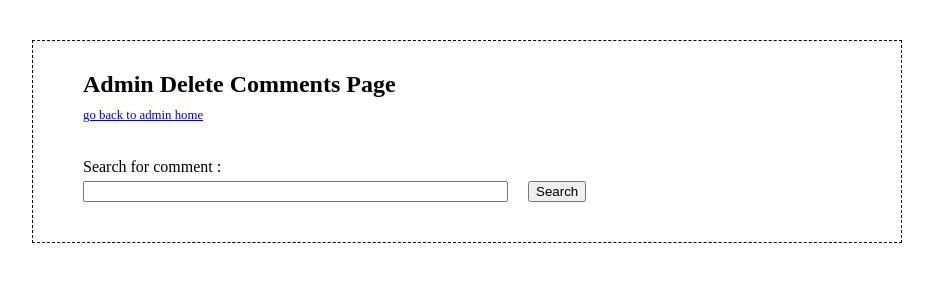
After one commit to maduraacharya/sConnect, a PHP site: page /sConnect/admin_delete_comment.php in a window 1280 px wide. The commit adds this page. Shown: the top 300 px of the page, without its empty margins (173-1106 px from the left). Run offline with PHP 8.4, Linux system fonts and the light colour scheme; the visitor is signed in with stand-in values (Sample User, id 1).

Commit message:
Admin with all delete functionalities

```diff
--- a/sConnect/admin.css
+++ b/sConnect/admin.css
@@ -41,3 +41,17 @@ h2 {
 	background: white;
 
 }
+
+.error {
+	font-size: 0.8em;
+	color: red;
+}
+
+.form-textbox {
+	margin-top: 5px;
+}
+
+.success {
+	font-size: 0.8em;
+	color: green;
+}
--- /dev/null
+++ b/sConnect/admin_delete_comment.php
@@ -0,0 +1,144 @@
+<?php
+
+    // Start the session
+    session_start();
+
+	// Redirect if not logged in
+	if( !isset( $_SESSION['admin'] )){
+		header('Location: login_admin.php');
+	}
+
+?>
+
+<!DOCTYPE html>
+<html>
+<head>
+<title>sConnect Admin Delete Comments</title>
+<link href="admin.css" rel="stylesheet">
+</head>
+<body>
+
+<div class="container">
+
+<h2>Admin Delete Comments Page</h2>
+
+<div class="header-sub">
+<a href="admin_homepage.php">go back to admin home</a><br><br>
+</div>
+
+<div class="content">
+
+<form method="post" action="<?php echo $_SERVER['PHP_SELF']; ?>" >
+
+Search for comment : &nbsp; &nbsp; <br>
+<div class="form-textbox"><input type="text" name="search_text" size=50> &nbsp; &nbsp;
+
+<input type="submit" name="submit_search" value="Search"></div>
+
+</form>
+
+<?php
+
+if( isset( $_POST['submit_search'])) {
+
+	// connect to db
+	require('connectvars.php');
+
+	$con = mysqli_connect( DB_HOST, DB_USER, DB_PASSWORD, DB_NAME);
+	if(mysqli_connect_errno($con)) {
+		echo "failed to connect to mysql";
+	}
+
+	// get data from form
+    $search_text = mysqli_real_escape_string($con, trim($_POST['search_text']));
+
+	// parse search string, store terms in array
+	$search_text = str_replace(',', '', $search_text);
+
+	$search_array = array();
+
+	while( strlen($search_text) > 0 ) {
+		$search_text = trim($search_text);
+
+		if( strpos($search_text, '\"') === 0) {
+			$search_text = substr($search_text, 2);
+			$search_text = trim($search_text);
+			$close_quote_position = strpos($search_text, '\"');
+			if( $close_quote_position !== false ) {
+				array_push( $search_array, substr( $search_text,  0, $close_quote_position));
+				$search_text = substr( $search_text, $close_quote_position + 2);
+			}
+			continue;
+		}
+		else if( ($next_space_position = strpos($search_text, ' ')) !== false ){
+			array_push( $search_array, substr( $search_text,  0, $next_space_position));
+			$search_text = substr( $search_text, $next_space_position + 1);
+			continue;
+		}
+		else{
+			array_push( $search_array, $search_text);
+			$search_text = '';
+		}
+	} // end, while loop to process search_text
+
+	// form search query and display results
+
+	if( sizeof($search_array) <= 0) {
+		$query = "SELECT * FROM SCONNECT_SERVICE_COMMENT";
+	}
+
+	if( sizeof($search_array) > 0) {
+		$query = "SELECT * FROM SCONNECT_SERVICE_COMMENT WHERE ";
+
+		foreach( $search_array as $index => $word ){
+			if( $index != 0){
+				$query .= ' OR ';
+			}
+			$query .= "(COMMENT LIKE '%$word%')";
+		}
+	}
+
+	$query .= " ORDER BY DATE_COMMENT_ADDED DESC";
+
+	$data = mysqli_query($con, $query)
+		or die('Error querying database.');
+
+	if( mysqli_num_rows($data) > 0) {
+
+		echo '<br><div' /*align="center"*/ .'><form method="post" action="admin_delete_comment2.php">';
+		echo '<table border="1" cellspacing="0" cellpadding="5"><tr>
+				<td>Date posted</td><td>Comment</td><td>Delete</td></tr>';
+
+		while ($row = mysqli_fetch_array($data)) {
+
+			$date_posted = substr($row['DATE_COMMENT_ADDED'],0,10);
+			$comment = substr($row['COMMENT'],0,100);
+
+			echo "<tr>
+				<td> $date_posted </td>
+				<td> $comment </td>";
+
+			echo '<td><input type="checkbox" name="array_id[]" value="'. $row['ID'].'"></td>';
+			echo "</tr>";
+		}
+
+		echo '</table>';
+		echo '<br><input type="submit" name="submit_delete" value="Delete">';
+		echo '</form></div>';
+	}
+	else{
+		echo '<br><span class="error">No results found.</span><br>';
+	}
+
+
+}
+
+?>
+
+
+</div>
+
+
+</div>
+</body>
+</html>
--- a/sConnect/admin_homepage.php
+++ b/sConnect/admin_homepage.php
@@ -35,6 +35,9 @@
 
 <a href="admin_stats.php">Stats</a><br>
 <a href="admin_delete.php">Delete Post</a><br>
+<a href="admin_delete_comment.php">Delete Comment</a><br>
+<br>
+<a href="admin_delete_user.php">Delete User</a><br>
 <br>
 <a href="logout_admin.php">Logout</a><br>
 </div>
--- a/sConnect/admin_stats.php
+++ b/sConnect/admin_stats.php
@@ -81,7 +81,7 @@
 
 echo 'Number of users : ' . $number_of_users . '<br>';
 echo 'Number of active users (have items/services posted) : ' . $number_of_active_users . '<br>';
-echo 'Percentage of users active: ' . ($number_of_active_users/ $number_of_users)*100 . '%<br>';
+echo 'Percentage of users active: ' . round((($number_of_active_users/ $number_of_users)*100), 1) . '%<br>';
 
 echo '<br>';
 echo 'Number of items : ' . $number_of_items . '<br>';
```
Also changed, not shown: sConnect/admin_delete_comment2.php (added, +66 -0 lines), sConnect/admin_delete_user.php (added, +111 -0 lines).
